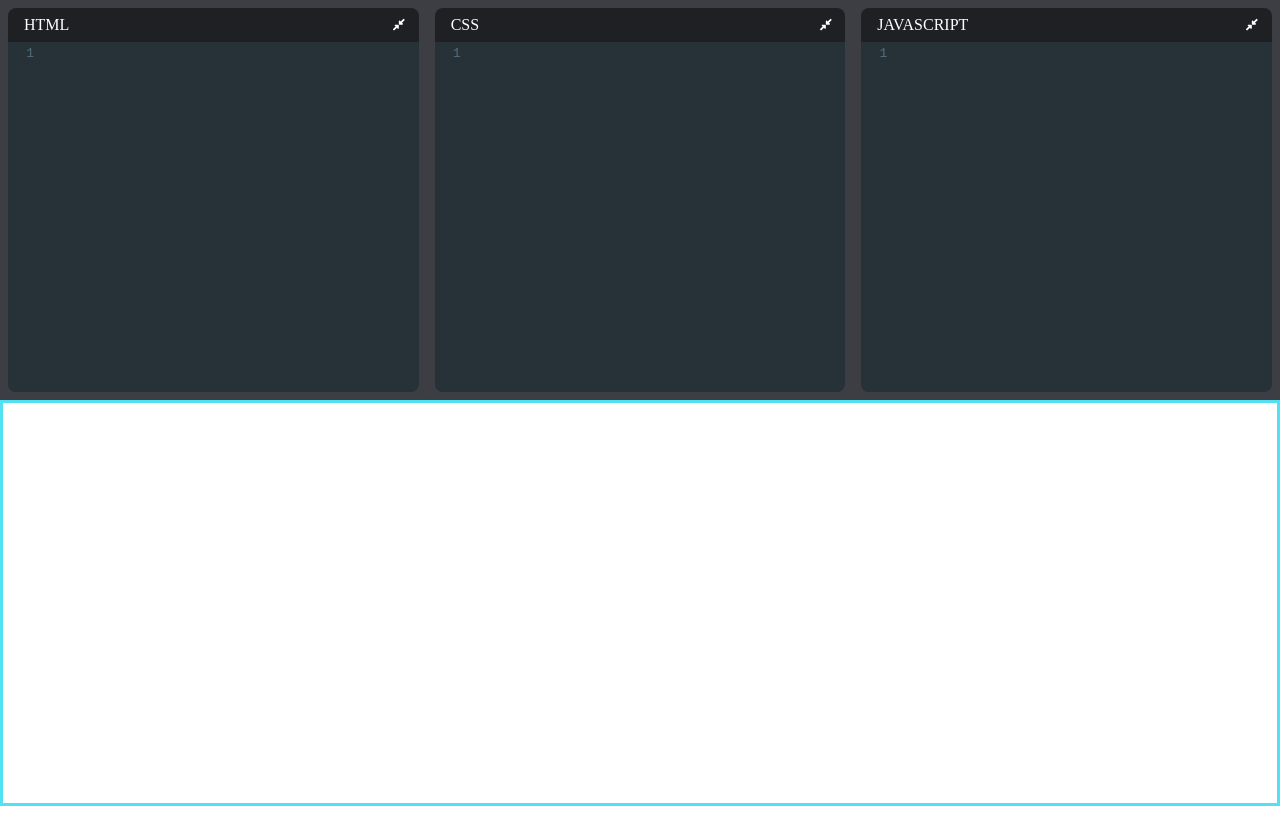
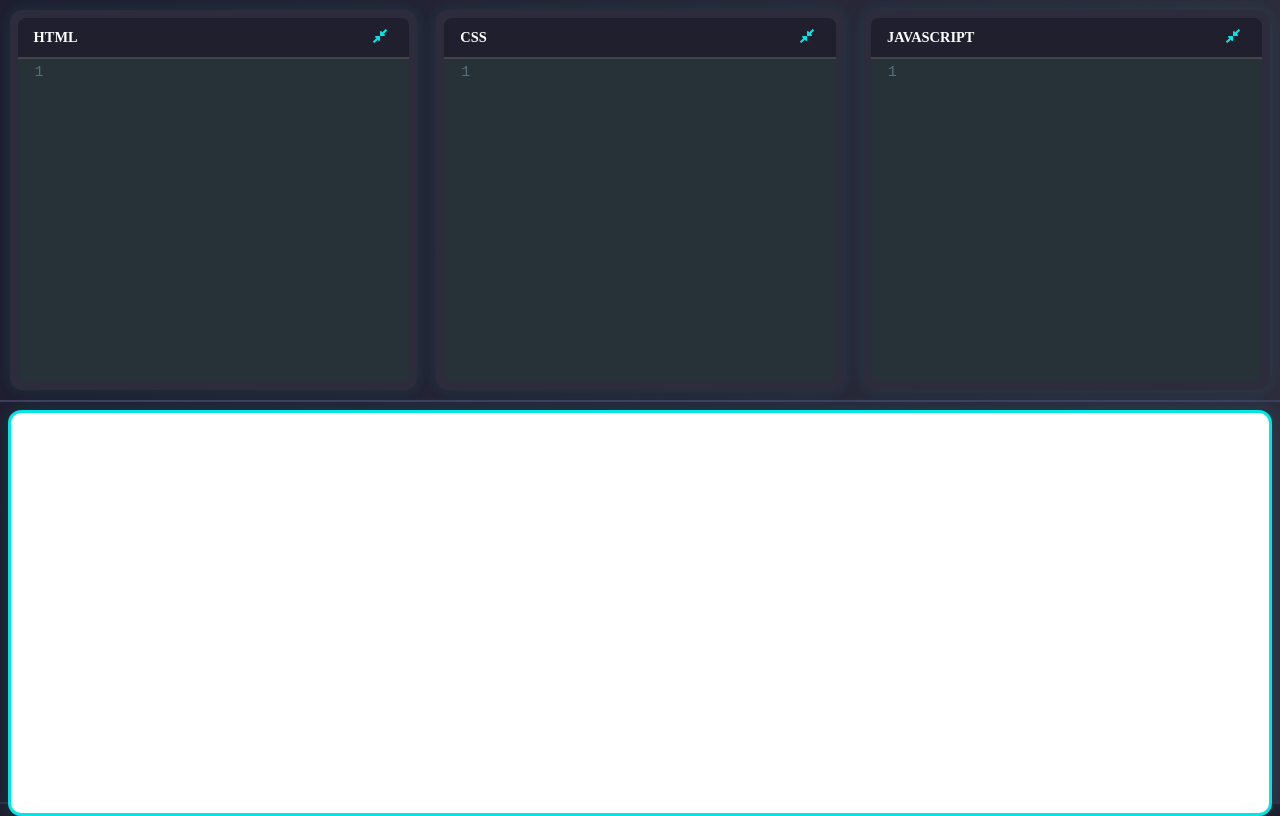
Before and after one commit to AhmedrAshraf/React-Codepen-Clone, a React (Create React App) app: page / in a window 1280 px wide. Built offline with nearby package versions, Linux system fonts and the light colour scheme.

Commit message:
node modules

```diff
--- a/src/components/styles.css
+++ b/src/components/styles.css
@@ -1,53 +1,95 @@
 body {
   margin: 0;
+  background-color: #1e1e2f;
+  color: white;
 }
-.top-pane {
-  background-color: hsl(225, 6%, 25%);
-}
+
 .pane {
   height: 50vh;
   display: flex;
+  background: linear-gradient(to right, #1e1e2f, #2c2c3c);
+  border-bottom: 2px solid #2d2d44;
 }
+
+.top-pane {
+  background-color: #2c2c3c;
+  border-bottom: 2px solid #3d3d5c;
+}
+
 .editor-container {
   flex-grow: 1;
   flex-basis: 0;
   display: flex;
   flex-direction: column;
   padding: 0.5em;
-  background-color: hsl(225, 6%, 25%);
+  background: #2c2c3c;
+  margin: 0.6rem;
+  border-radius: 12px;
+  box-shadow: 0 0 15px rgba(0, 255, 255, 0.1);
 }
+
+.editor-container:hover {
+  box-shadow: 0 0 25px rgba(0, 255, 255, 0.2);
+}
+
 .editor-title {
   display: flex;
   justify-content: space-between;
-  background-color: hsl(225, 6%, 13%);
-  color: white;
-  padding: 0.5rem 0.5rem 0.5rem 1rem;
+  align-items: center;
+  background-color: #1f1f2e;
+  color: #ffffff;
+  padding: 0.6rem 1rem;
+  font-weight: bold;
+  border-top-left-radius: 0.5rem;
   border-top-right-radius: 0.5rem;
-  border-top-left-radius: 0.5rem;
+  border-bottom: 1px solid #444;
+  text-transform: uppercase;
+  font-size: 0.9rem;
 }
+
 .CodeMirror {
   height: 100% !important;
+  font-size: 0.95rem;
 }
+
 .code-mirror-wrapper {
   flex-grow: 1;
+  overflow: hidden;
+  border-bottom-left-radius: 0.5rem;
   border-bottom-right-radius: 0.5rem;
-  border-bottom-left-radius: 0.5rem;
-  overflow: hidden;
+  border-top: 1px solid #444;
 }
+
 .editor-container.collapsed {
   flex-grow: 0;
+  height: 2.5rem;
 }
+
 .editor-container.collapsed .CodeMirror-scroll {
   position: absolute;
   overflow: hidden !important;
 }
+
+
 .expand-collapse-btn {
-  margin-left: 0.5rem;
   background: none;
   border: none;
-  color: white;
+  color: #00e6e6;
+  font-size: 1rem;
   cursor: pointer;
+  transition: transform 0.3s ease;
 }
+
+.expand-collapse-btn:hover {
+  transform: scale(1.4);
+}
+
 iframe {
-  border: 3px solid rgb(82, 224, 243);
+  width: 100%;
+  height: 100%;
+  border-radius: 13px;
+  background-color: #fff;
+  box-shadow: 0 0 20px rgba(0, 255, 255, 0.1);
+  margin: 0.5rem;
+  border: 3px solid #00e6e6;
 }
```
Also changed, not shown: 1 other file (tests, documents, lock files or other folders).
